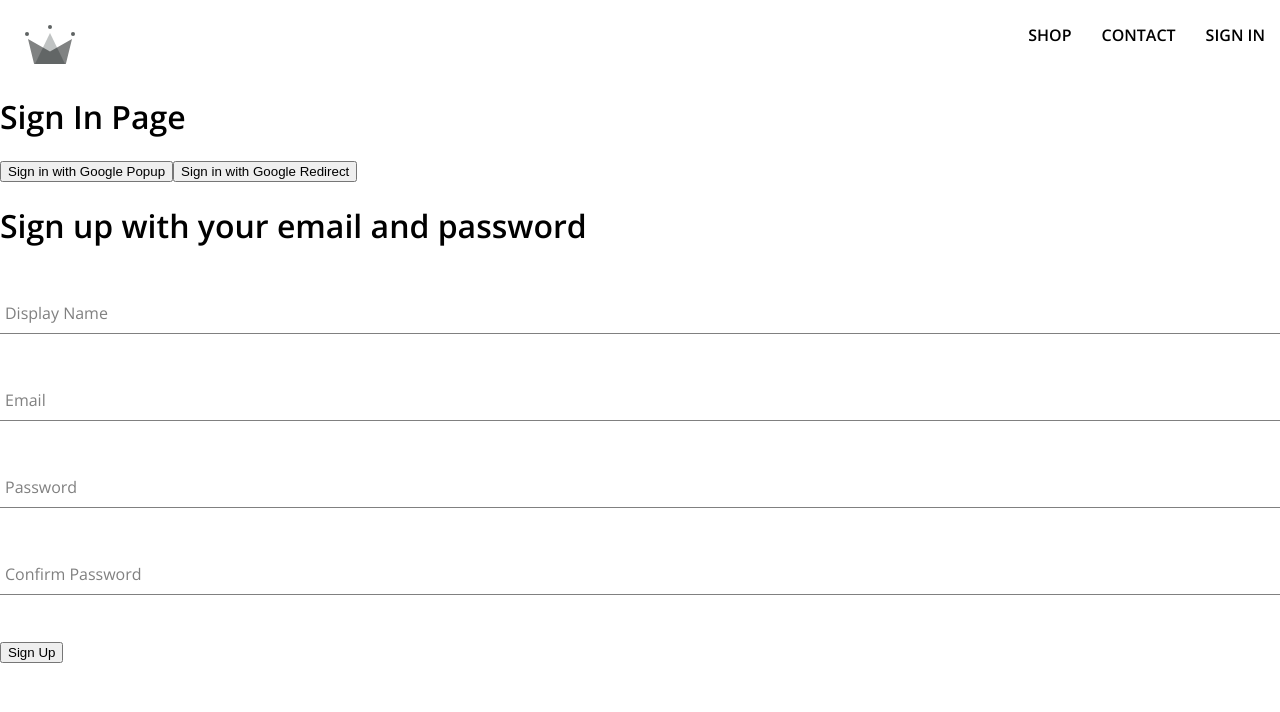
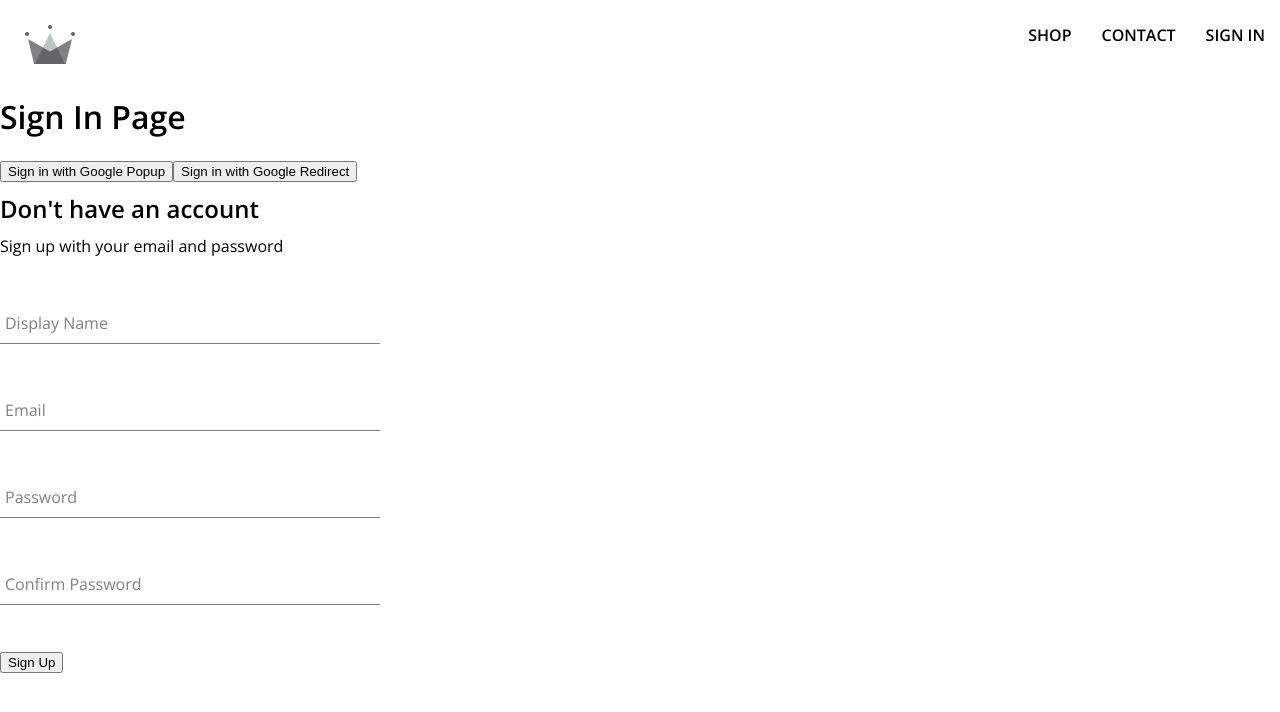
Before and after one commit to Tai-DucTran/fashion-ecommerce-shop, a React (Create React App) app: page /signin in a window 1280 px wide. Shown: the top 712 px of the page. Built offline with nearby package versions, Linux system fonts and the light colour scheme; no server answers; a web font is replaced by a local one.

Commit message:
components: added style fỏ sign-up-form

```diff
--- a/src/routes/sign-up-form/sign-up-form.components.jsx
+++ b/src/routes/sign-up-form/sign-up-form.components.jsx
@@ -6,6 +6,8 @@
   createAuthUserWithEmailAndPassword,
   createUserDocFromAuth,
 } from '../../utils/firebase/firebase.utils';
+
+import './sign-up-form.style.scss';
 
 const defaultForm = {
   displayName: '',
@@ -58,8 +60,9 @@
   };
 
   return (
-    <div>
-      <h1>Sign up with your email and password</h1>
+    <div className="sign-up-container">
+      <h2>Don't have an account</h2>
+      <span>Sign up with your email and password</span>
       <form onSubmit={handleSubmit}>
         <FormInput
           label="Display Name"
--- /dev/null
+++ b/src/routes/sign-up-form/sign-up-form.style.scss
@@ -0,0 +1,9 @@
+.sign-up-container {
+  display: flex;
+  flex-direction: column;
+  width: 380px;
+
+  h2 {
+    margin: 10px 0;
+  }
+}
```
